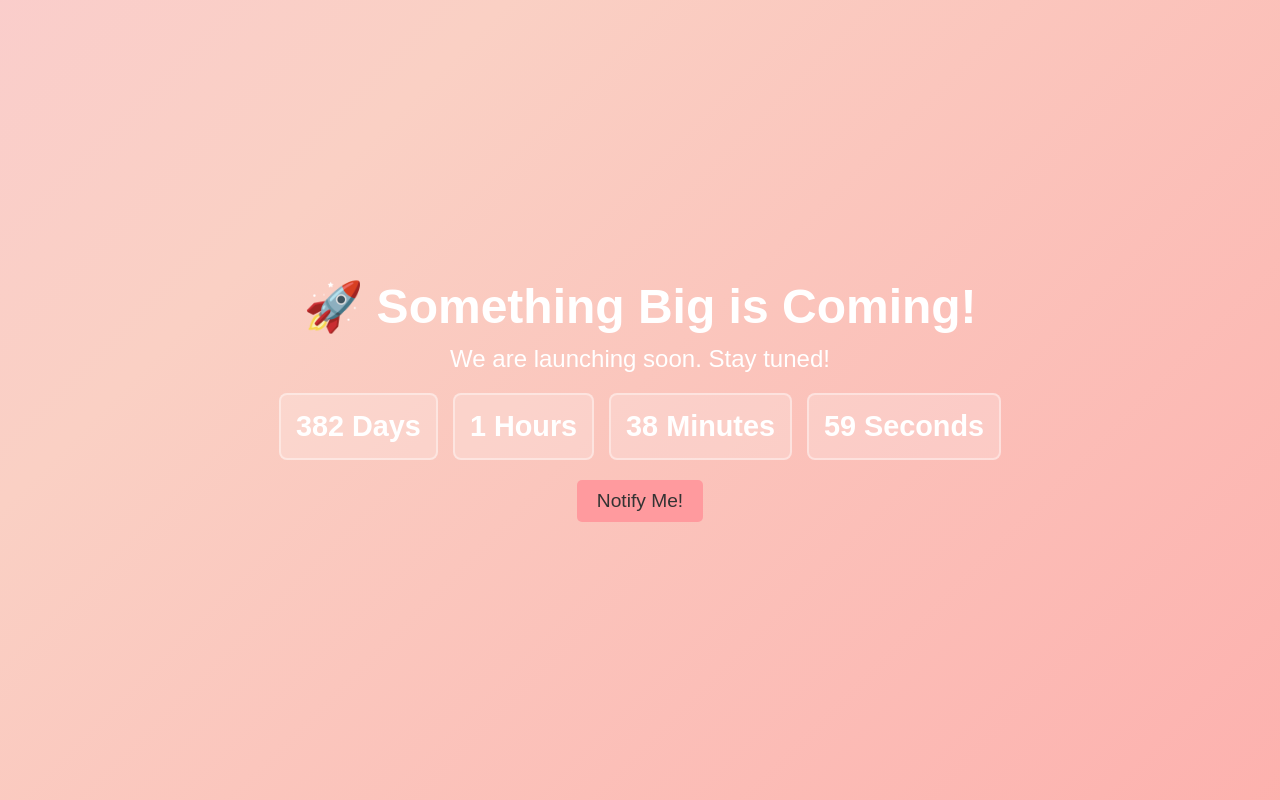
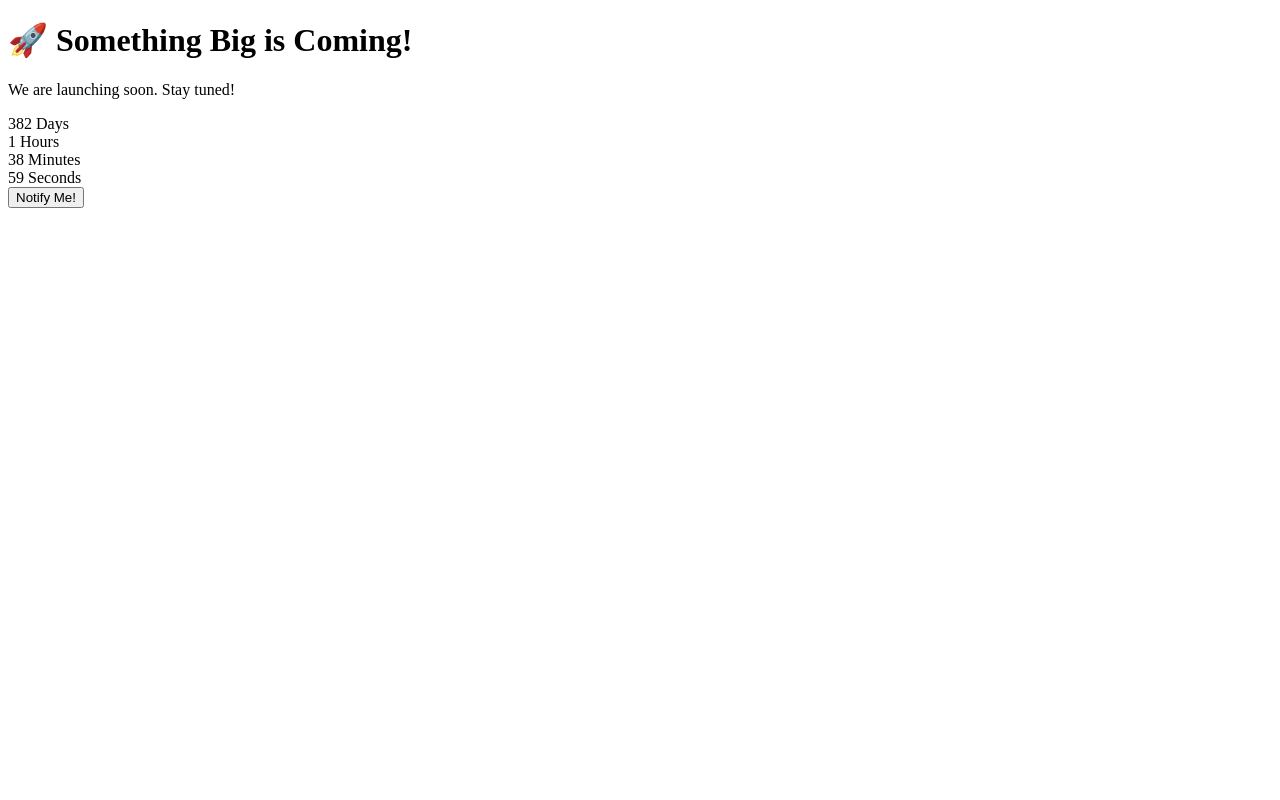
Before and after one commit to KumarThapa1/landiing_page_business, a plain HTML site: page index.html in a window 1280 px wide. Drawn offline with Linux system fonts and the light colour scheme.

Commit message:
Update styles.css

```diff
--- a/styles.css
+++ b/styles.css
@@ -1,108 +1,27 @@
-* {
-    margin: 0;
-    padding: 0;
-    box-sizing: border-box;
+function countdownTimer() {
+    const endDate = new Date("Jan 1, 2026 00:00:00").getTime();
+
+    function updateCountdown() {
+        const now = new Date().getTime();
+        const distance = endDate - now;
+
+        if (distance < 0) {
+            document.getElementById("countdown").innerHTML = "The countdown has ended!";
+            return;
+        }
+
+        const days = Math.floor(distance / (1000 * 60 * 60 * 24));
+        const hours = Math.floor((distance % (1000 * 60 * 60 * 24)) / (1000 * 60 * 60));
+        const minutes = Math.floor((distance % (1000 * 60 * 60)) / (1000 * 60));
+        const seconds = Math.floor((distance % (1000 * 60)) / 1000);
+
+        document.getElementById("days").innerText = days;
+        document.getElementById("hours").innerText = hours;
+        document.getElementById("minutes").innerText = minutes;
+        document.getElementById("seconds").innerText = seconds;
+    }
+
+    setInterval(updateCountdown, 1000);
 }
 
-body {
-    font-family: 'Arial', sans-serif;
-    color: #fff;
-    text-align: center;
-    height: 100vh;
-    display: flex;
-    justify-content: center;
-    align-items: center;
-    overflow: hidden;
-}
-
-/* Animated Background */
-.background {
-    position: fixed;
-    top: 0;
-    left: 0;
-    width: 100%;
-    height: 100%;
-    background: linear-gradient(-45deg, #ff9a9e, #fad0c4, #fbc2eb, #a6c1ee);
-    background-size: 400% 400%;
-    animation: gradient 10s ease infinite;
-    z-index: -1;
-}
-
-@keyframes gradient {
-    0% { background-position: 0% 50%; }
-    50% { background-position: 100% 50%; }
-    100% { background-position: 0% 50%; }
-}
-
-.container {
-    position: relative;
-    z-index: 2;
-    padding: 20px;
-}
-
-h1 {
-    font-size: 3rem;
-    margin-bottom: 10px;
-    animation: fadeIn 2s;
-}
-
-p {
-    font-size: 1.5rem;
-    margin-bottom: 20px;
-    animation: fadeIn 3s;
-}
-
-#countdown {
-    display: flex;
-    justify-content: center;
-    gap: 15px;
-    margin: 20px 0;
-}
-
-.time-box {
-    background: rgba(255, 255, 255, 0.2);
-    border: 2px solid rgba(255, 255, 255, 0.4);
-    border-radius: 8px;
-    padding: 15px;
-    font-size: 1.8rem;
-    font-weight: bold;
-    min-width: 100px;
-    transition: transform 0.3s ease;
-}
-
-.time-box:hover {
-    transform: scale(1.1);
-}
-
-/* Button Styling */
-.notify-btn {
-    padding: 10px 20px;
-    font-size: 1.2rem;
-    color: #333;
-    background-color: #ff9a9e;
-    border: none;
-    border-radius: 5px;
-    cursor: pointer;
-    transition: background-color 0.3s, transform 0.3s;
-}
-
-.notify-btn:hover {
-    background-color: #fbc2eb;
-    transform: scale(1.1);
-}
-
-/* Fade In Animation */
-@keyframes fadeIn {
-    from {
-        opacity: 0;
-        transform: translateY(-20px);
-    }
-    to {
-        opacity: 1;
-        transform: translateY(0);
-    }
-}
-
-.fade-in {
-    animation: fadeIn 2s ease-out;
-}
+countdownTimer();
```
